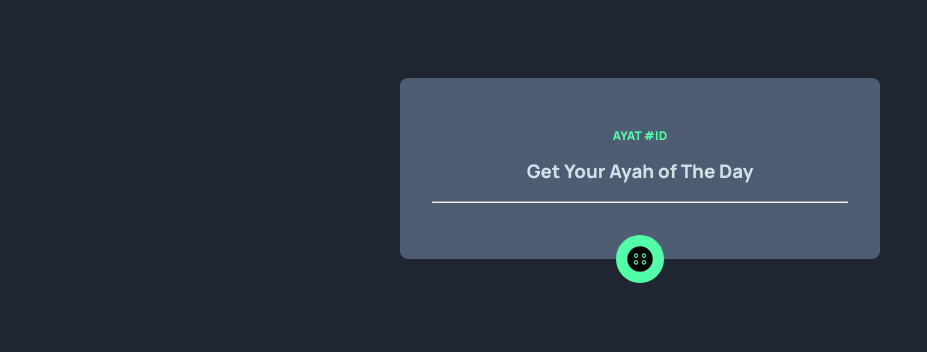
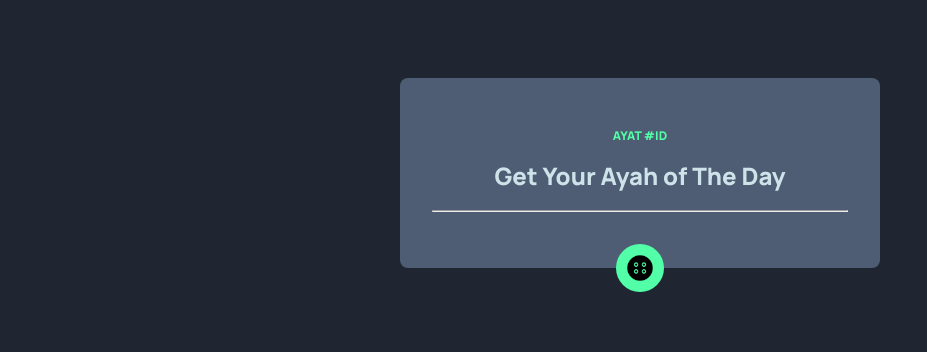
Before and after one commit to numulaa/Quran-of-The-Day, a plain HTML site: page index.html in a window 1280 px wide. Shown: the part 66-418 px from the top of the page, without its empty margins (0-927 px from the left). Drawn offline with Linux system fonts and the light colour scheme.

```diff
--- a/index.html
+++ b/index.html
@@ -37,7 +37,7 @@
       <h3 id="surah-name"></h3>
       <p>Ayat #<span id="advice-id">id</span></p>
 
-      <h3 class="advice-content">Get Your Ayah of The Day</h3>
+      <h2 class="advice-content">Get Your Ayah of The Day</h2>
       <h3 id="ayah-translation"></h3>
       <hr />
       <!-- <div class="pattern-divider"></div> -->
```
